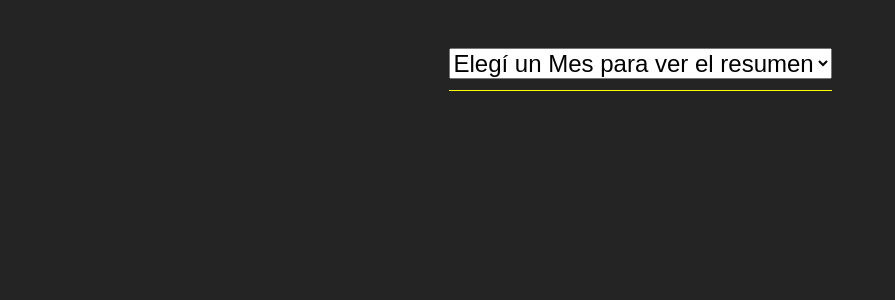
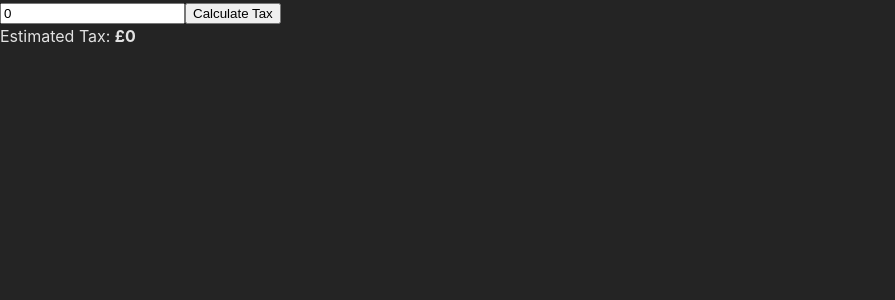
Before and after one commit to Dynezel/mejoras-gallardo, a React (Vite) app: page / in a window 1280 px wide. Shown: the top 300 px of the page, without its empty margins (0-895 px from the left). Built offline with nearby package versions, Linux system fonts and the light colour scheme.

Commit message:
Pagos nuevos

```diff
--- a/src/App.jsx
+++ b/src/App.jsx
@@ -1,26 +1,68 @@
-import { useState } from 'react'
-import './App.css'
-import Febrero from './Components/Febrero'
-import { BrowserRouter, Routes, Route, Link } from 'react-router-dom'
-import Marzo from './Components/Marzo'
-import Navbar from './Components/Navbar'
-import Abril from './Components/Abril'
+/*
+AI: Certainly! You can cache the tax calculation using the useCallback() hook. Here’s how you can do it:
+*/
 
-function App() {
-  const [count, setCount] = useState(0)
+import React, { useState, useCallback } from "react";
+
+const TAX_BANDS = [
+  { limit: 12570, rate: 0 },
+  { limit: 50270, rate: 0.2 },
+  { limit: 125140, rate: 0.4 },
+  { limit: Infinity, rate: 0.45 },
+];
+
+function simulateHeavyTaxCalculation(income) {
+  let tax = 0;
+  let previousLimit = 0;
+
+  for (const band of TAX_BANDS) {
+    if (income > band.limit) {
+      tax += (band.limit - previousLimit) * band.rate;
+      previousLimit = band.limit;
+    } else {
+      tax += (income - previousLimit) * band.rate;
+      break;
+    }
+  }
+
+  // Simulated delay of future problems
+  for (let i = 0; i < 1e7; i++) {}
+
+  return tax;
+}
+
+export default function TaxCalculator() {
+  const [income, setIncome] = useState(0);
+  const [calculatedTax, setCalculatedTax] = useState(0);
+
+  // Memoize the function itself, so it's stable across re-renders
+  const calculateTax = useCallback((income) => {
+    return simulateHeavyTaxCalculation(income);
+  }, []);
+
+  const handleCalculate = () => {
+    const tax = calculateTax(income);
+    setCalculatedTax(tax);
+  };
 
   return (
-    <>
-      <BrowserRouter>
-      <Navbar/>
-        <Routes>
-          <Route path='/febrero' element={<Febrero />} />
-          <Route path='/marzo' element={<Marzo/>} />
-          <Route path='/abril' element={<Abril/>} />
-        </Routes>
-      </BrowserRouter>
-    </>
-  )
+    <div className="p-4 max-w-md mx-auto bg-white rounded-xl shadow-md space-y-4">
+      <input
+        type="number"
+        className="border p-2 w-full rounded"
+        value={income}
+        onChange={(e) => setIncome(Number(e.target.value))}
+        placeholder="Enter your annual income"
+      />
+      <button
+        className="bg-blue-600 text-white px-4 py-2 rounded"
+        onClick={handleCalculate}
+      >
+        Calculate Tax
+      </button>
+      <div className="text-lg">
+        Estimated Tax: <strong>£{calculatedTax}</strong>
+      </div>
+    </div>
+  );
 }
-
-export default App
--- a/src/css/navbar.css
+++ b/src/css/navbar.css
@@ -2,7 +2,7 @@
     display:block;
     padding-bottom: 3%;
     border-bottom: 1px solid yellow;
-
+    color:white
 }
 
 .enlace-resumen {
@@ -12,3 +12,9 @@
 select {
     font-size: 1.5em;
 }
+
+@media (prefers-color-scheme: light) {
+    .enlace-resumen {
+        color: white;
+    }
+}
```
